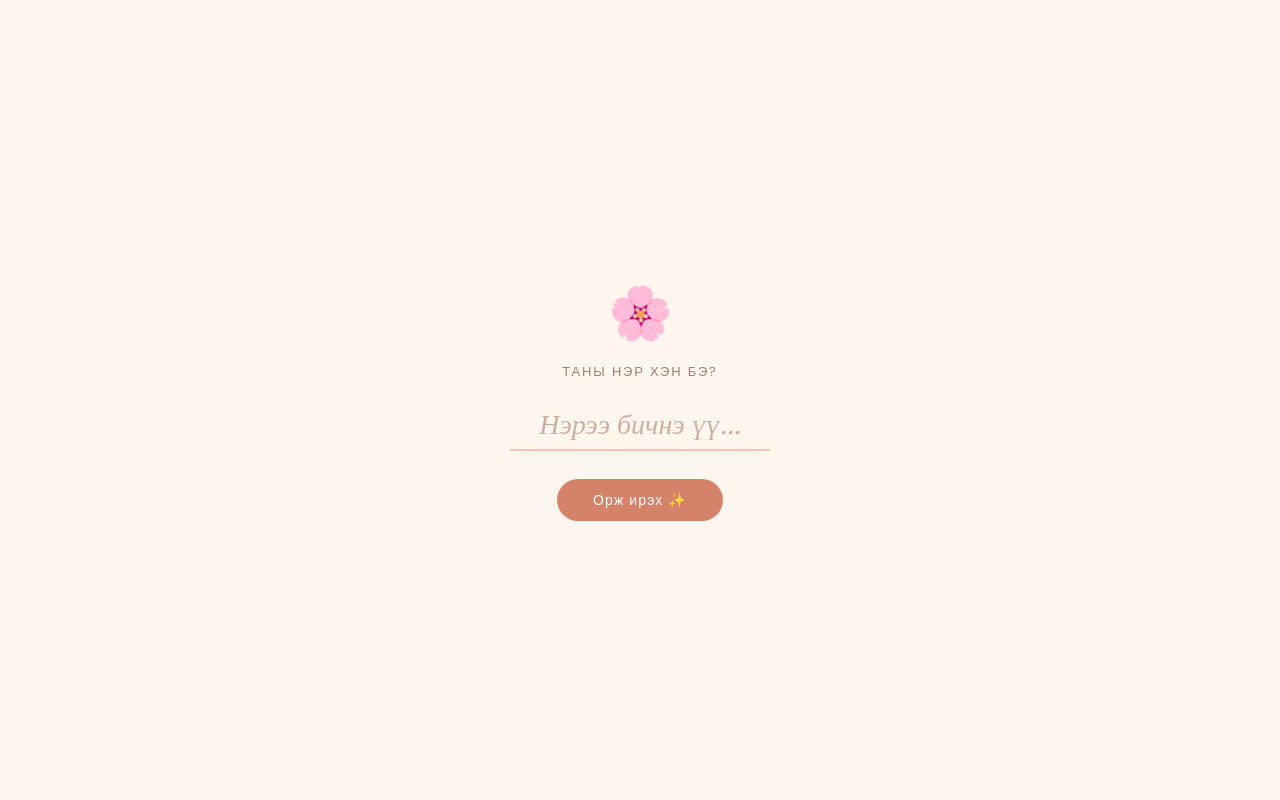
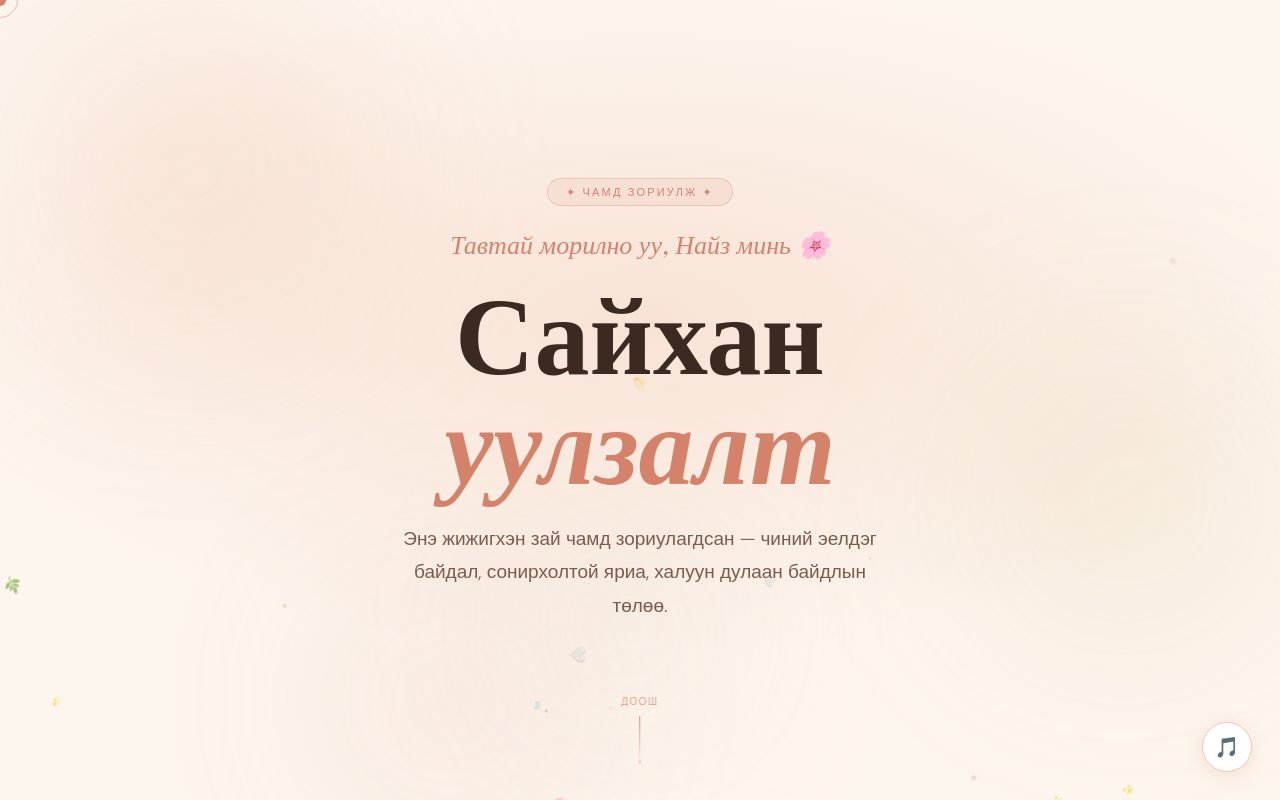
Before and after one commit to TheZenith12/enerel-website, a plain HTML site: page index.html in a window 1280 px wide. Both pictures are taken after a click on the button "Орж ирэх ✨". Shown: the top 800 px of the page. Drawn offline with nearby package versions, Linux system fonts and the light colour scheme; a web font is replaced by a local one.

Commit message:
Update index.html

```diff
--- a/index.html
+++ b/index.html
@@ -1093,7 +1093,7 @@
         </p>
         <p class="modal-signature" id="modalSig">— Чамд зориулсан захидал</p>
 
-        <!-- PHOTO SECTION — зургийн нэрийг энд тохируулна уу -->
+        <!-- PHOTO SECTION -->
         <div class="photo-reveal-wrap" id="photoWrap">
           <img class="photo-reveal-img" id="photoRevealImg" src="enguun.jpg" alt="Зураг">
         </div>
@@ -1200,9 +1200,9 @@
       const raw = nameInput.value.trim();
       userName = raw || 'Найз минь';
       overlay.classList.add('hidden');
-      greetingEl.textContent = Тавтай морилно уу, ${userName} 🌸;
-      modalSig.textContent = — ${userName}-д зориулсан захидал;
-      document.getElementById('footerText').textContent = ${userName}, цаашдаа ч гоё яриа, сайхан мөчүүд байх болтугай ✦;
+      greetingEl.textContent = `Тавтай морилно уу, ${userName} 🌸`;
+      modalSig.textContent = `— ${userName}-д зориулсан захидал`;
+      document.getElementById('footerText').textContent = `${userName}, цаашдаа ч гоё яриа, сайхан мөчүүд байх болтугай ✦`;
     }
     enterBtn.addEventListener('click', enterSite);
     nameInput.addEventListener('keydown', e => { if (e.key === 'Enter') enterSite(); });
@@ -1220,7 +1220,7 @@
       ring.style.left = rx + 'px'; ring.style.top = ry + 'px';
       requestAnimationFrame(animateRing);
     })();
-    document.addEventListener('mousedown', () => cursor.style.transform = 'translate(-50%,-50%) scale(1.😎');
+    document.addEventListener('mousedown', () => cursor.style.transform = 'translate(-50%,-50%) scale(0.8)');
     document.addEventListener('mouseup', () => cursor.style.transform = 'translate(-50%,-50%) scale(1)');
 
     // ── PARTICLES ──
@@ -1232,14 +1232,14 @@
       const p = document.createElement('div');
       p.className = 'particle circle';
       const sz = Math.random() * 8 + 3;
-      p.style.cssText = width:${sz}px;height:${sz}px;left:${Math.random() * 100}%;background:${colors[Math.floor(Math.random() * colors.length)]};animation-duration:${Math.random() * 18 + 12}s;animation-delay:${Math.random() * 10}s;;
+      p.style.cssText = `width:${sz}px;height:${sz}px;left:${Math.random() * 100}%;background:${colors[Math.floor(Math.random() * colors.length)]};animation-duration:${Math.random() * 18 + 12}s;animation-delay:${Math.random() * 10}s;`;
       pContainer.appendChild(p);
     }
     for (let i = 0; i < 14; i++) {
       const p = document.createElement('div');
       p.className = 'particle';
       p.textContent = heartEmojis[Math.floor(Math.random() * heartEmojis.length)];
-      p.style.cssText = left:${Math.random() * 100}%;font-size:${Math.random() * 12 + 10}px;animation-duration:${Math.random() * 20 + 14}s;animation-delay:${Math.random() * 14}s;;
+      p.style.cssText = `left:${Math.random() * 100}%;font-size:${Math.random() * 12 + 10}px;animation-duration:${Math.random() * 20 + 14}s;animation-delay:${Math.random() * 14}s;`;
       pContainer.appendChild(p);
     }
 
@@ -1330,7 +1330,6 @@
     const SECRET_CODE = '10.1';
 
     secretBtn.addEventListener('click', () => {
-      // Reset to code step each time
       codeStep.style.display = 'block';
       messageStep.style.display = 'none';
       codeInput.value = '';
@@ -1346,10 +1345,8 @@
         codeStep.style.display = 'none';
         messageStep.style.display = 'block';
 
-        // Show photo automatically after a brief delay
         setTimeout(() => {
           photoRevealImg.classList.add('show');
-          // Burst hearts from photo
           for (let i = 0; i < 8; i++) {
             setTimeout(() => {
               const h = document.createElement('div');
@@ -1369,7 +1366,6 @@
           }
         }, 600);
 
-        // Heart shower on reveal
         for (let i = 0; i < 20; i++) {
           setTimeout(() => {
             const h = document.createElement('div');
```
